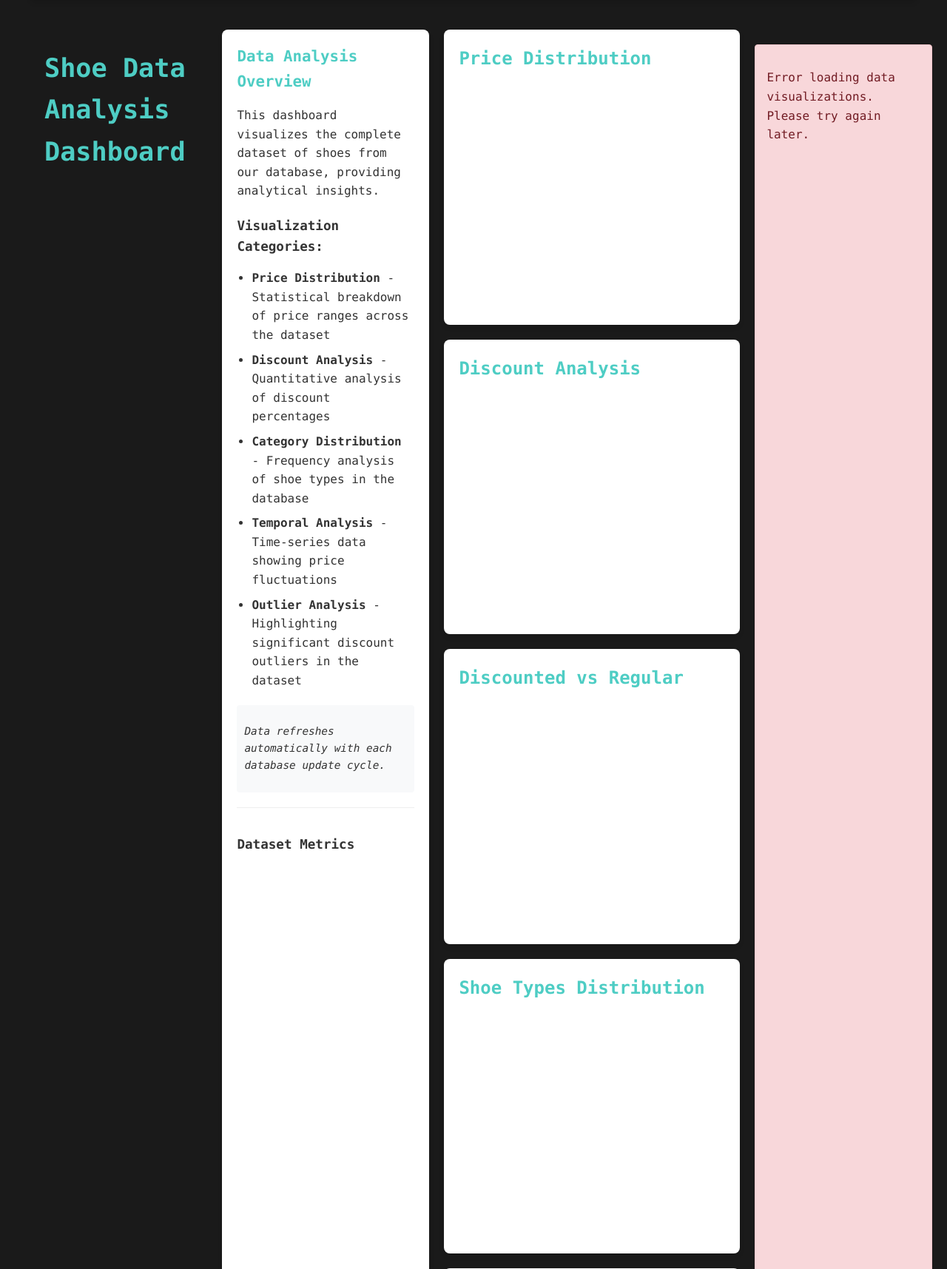
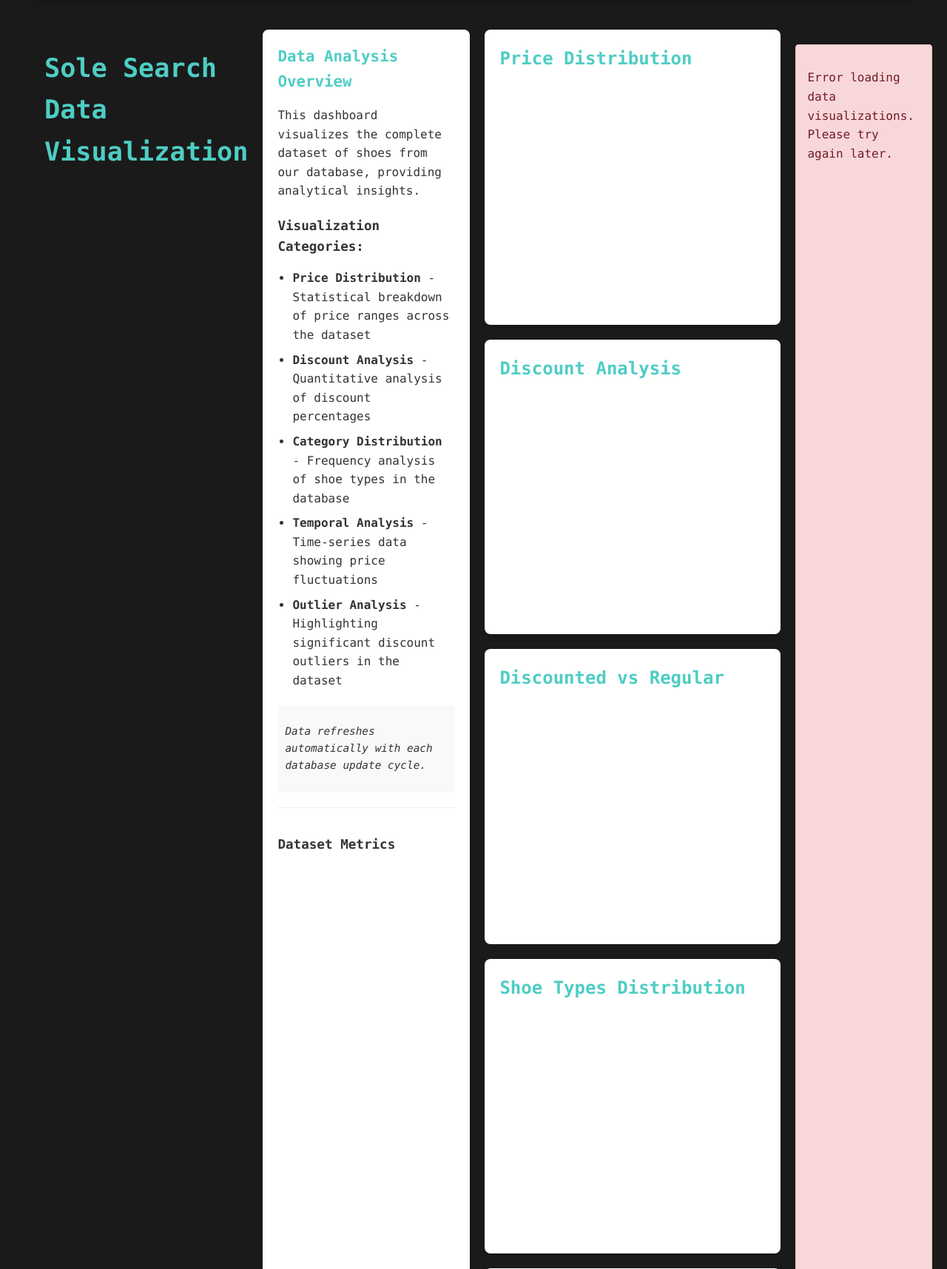
Before and after one commit to tystratton/shoescraper, a Flask app: page /data_visualization in a window 1280 px wide. Shown: the part 108-1823 px from the top of the page at 74% size. Run offline with Flask 3, Linux system fonts and the light colour scheme; a map, chart or similar area stays blank; some libraries are stand-ins or nearby versions.

Commit message:
Changed the title of the data visualization page.

```diff
--- a/templates/data_visualization.html
+++ b/templates/data_visualization.html
@@ -28,7 +28,7 @@
         </nav>
 
         <div class="content-wrapper">
-            <h1>Shoe Data Analysis Dashboard</h1>
+            <h1>Sole Search Data Visualization</h1>
 
             <div class="dashboard-layout">
                 <div class="dashboard-sidebar">
```
